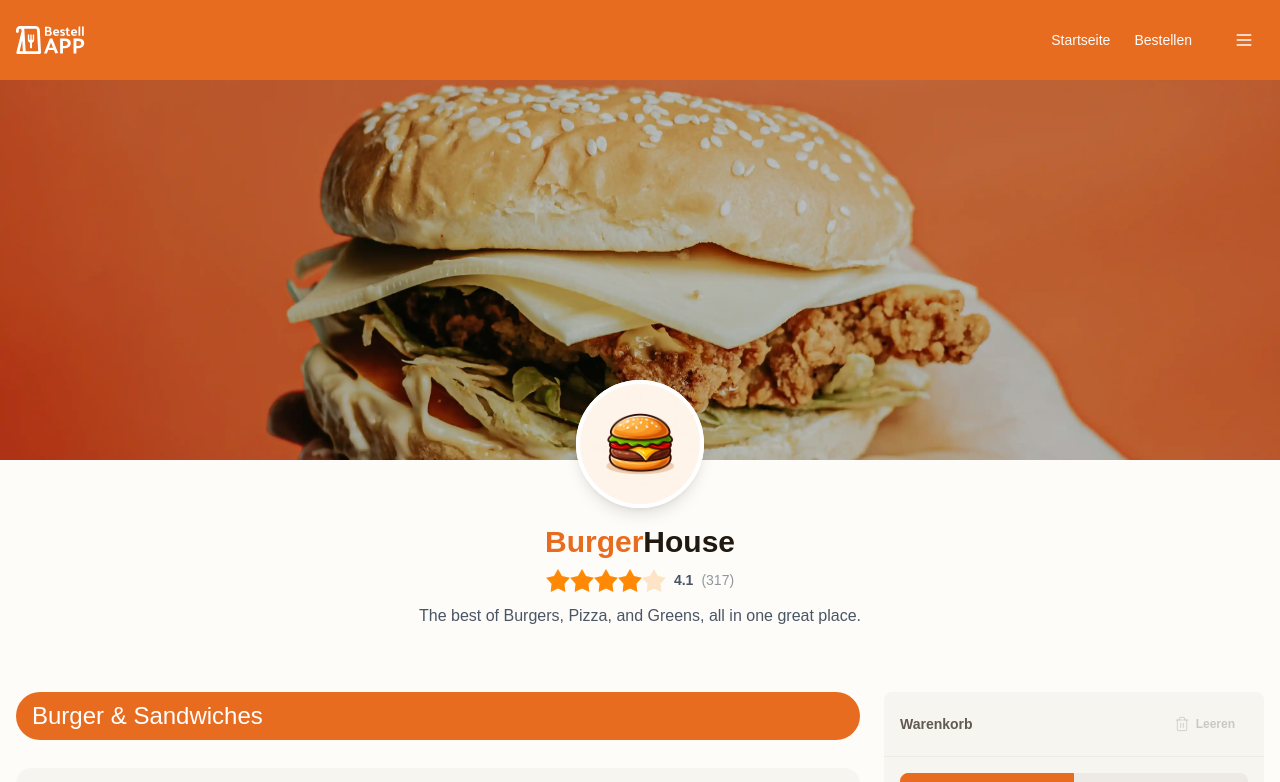
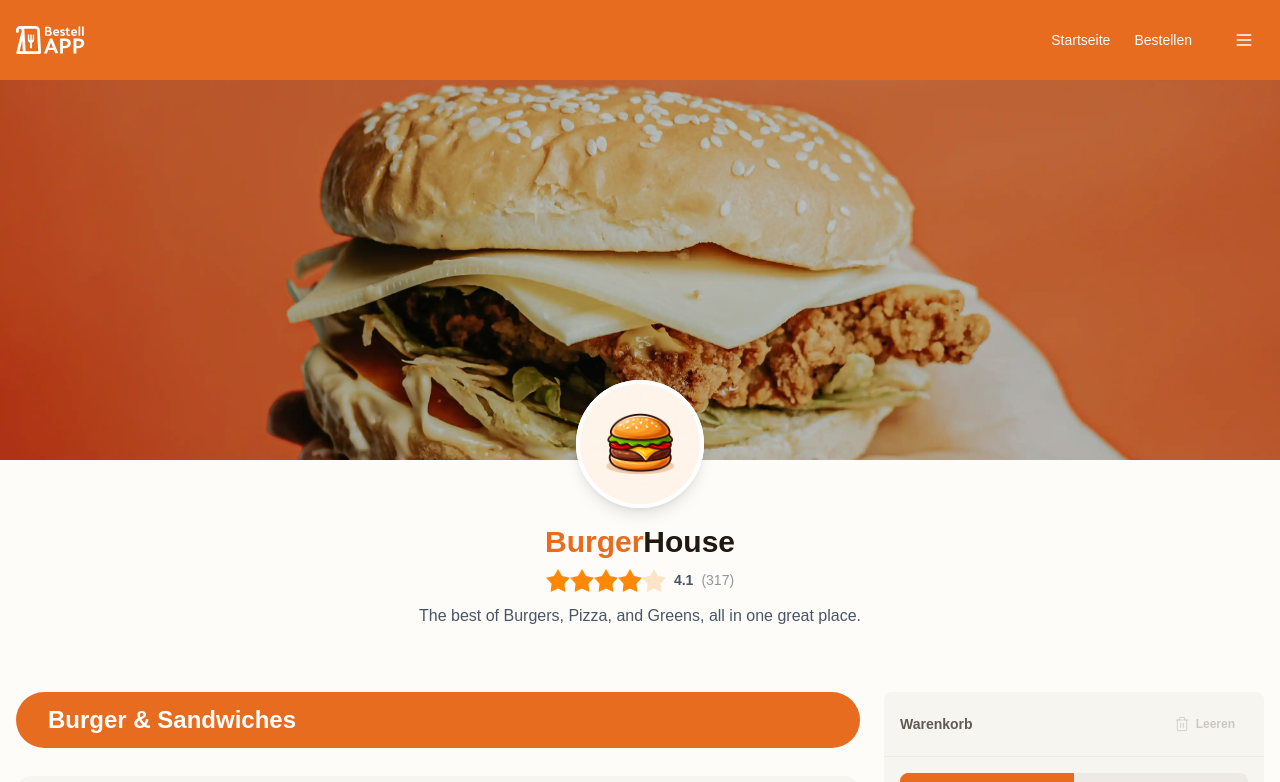
Before and after one commit to larsbeckdev/demo-bestell-app, a Vue app: page /bestellen in a window 1280 px wide. Shown: the top 782 px of the page. Built offline with nearby package versions, Linux system fonts and the light colour scheme.

Commit message:
Update DishList styling with adjusted padding and font weight for category name display

```diff
--- a/src/components/list/DishList.vue
+++ b/src/components/list/DishList.vue
@@ -62,13 +62,13 @@ const groupedDishes = computed(() => {
       class="flex flex-col gap-3"
     >
       <div
-        class="flex items-center gap-3 bg-primary text-white text-2xl px-4 py-2 rounded-full mb-4"
+        class="flex items-center gap-3 bg-primary text-white text-2xl px-8 py-3 rounded-full mb-4"
       >
         <!-- <div class="bg-primary rounded-full p-2 w-16 h-10 flex items-center justify-center">
           <component :is="resolveCategoryIcon(categoryName)" class="w-8 h-8 shrink-0" />
         </div> -->
 
-        <span>{{ categoryName }}</span>
+        <span class="font-semibold">{{ categoryName }}</span>
       </div>
 
       <DishCard
```
